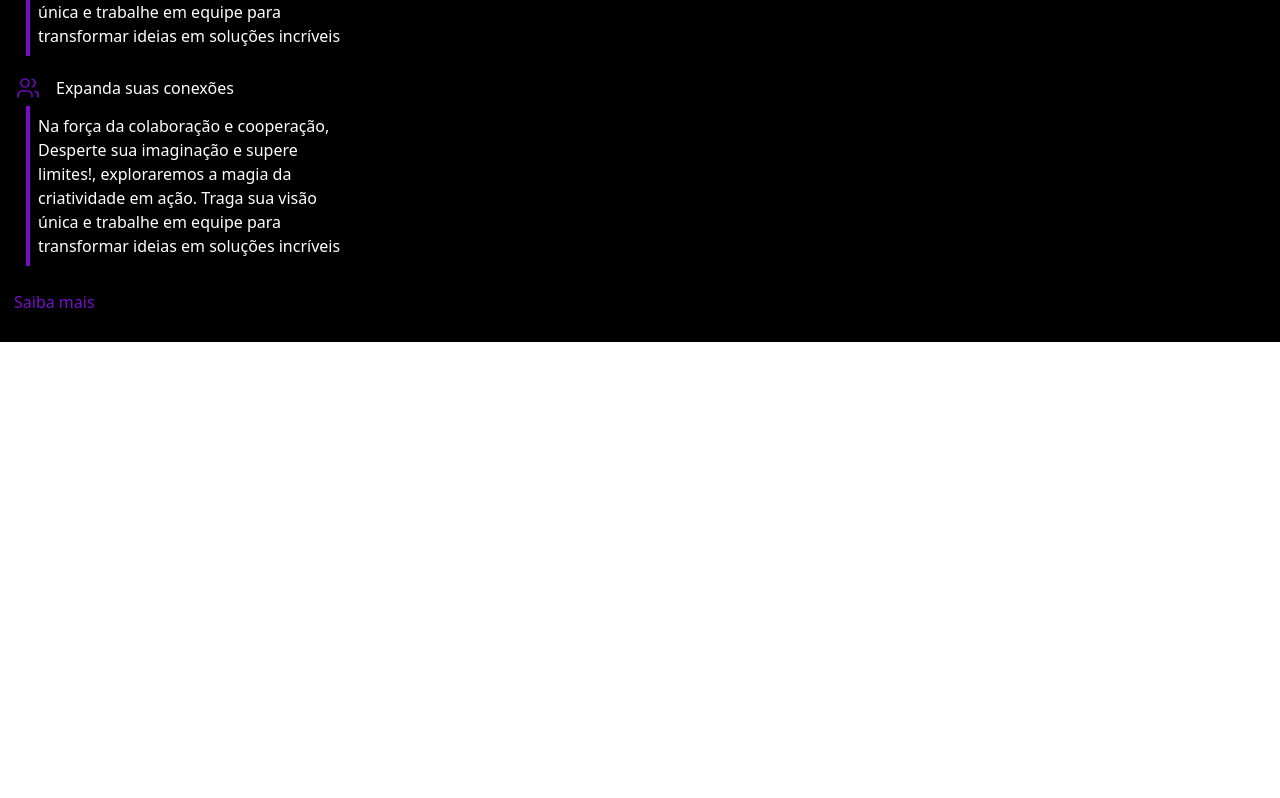
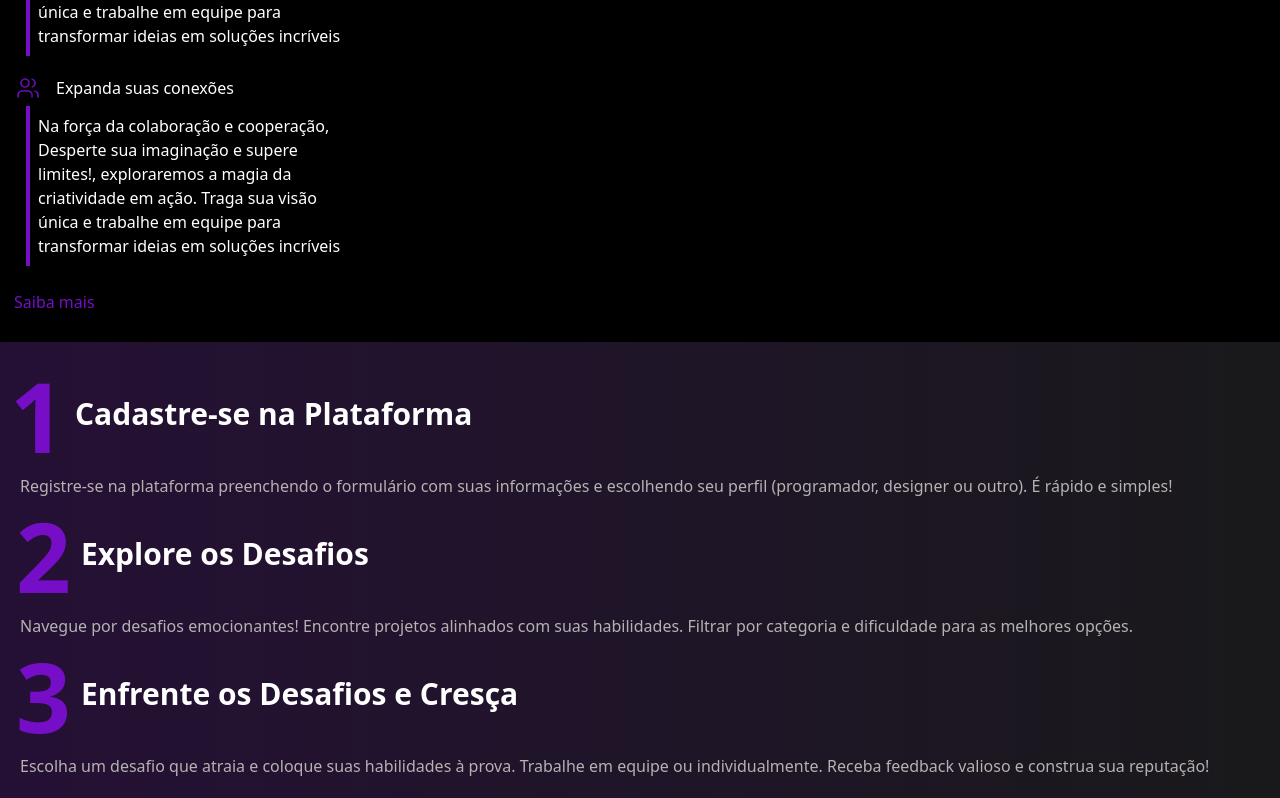
Before and after one commit to Kaiqueav/Draft-Lab, a Vue app: page / in a window 1280 px wide. Shown: the part 924-1722 px from the top of the page. Before the commit the page ends 1266 px from the top, so only its background shows below. Built offline with nearby package versions, Linux system fonts and the light colour scheme.

Commit message:
criação do componente work

```diff
--- a/index.html
+++ b/index.html
@@ -8,7 +8,7 @@
     <title>Vue</title>
   </head>
   <body>
-    <div id="app"  class="bg-gradient-to-r from-[#19191B]   to-[#251035] "></div>
+    <div id="app"  class="bg-gradient-to-r from-[#251035] to-[#19191B] "></div>
     <script type="module" src="/src/main.js"></script>
   </body>
 </html>
--- a/src/App.vue
+++ b/src/App.vue
@@ -2,13 +2,16 @@
     import Header from './components/Header.vue'
     import Banner from './components/Banner.vue'
     import About from './components/About.vue'
+    import Work from './components/Work.vue'
+
 </script>
 
 <template>
     <div>
          <Header logo = "/img/Header.Logo.png" />
          <Banner check = "/img/check-check.png" />
-         <About heart = "/img/heart-handshake.png" world="/img/globe-2.png" smile="/img/smile-plus.png" users="/img/users.png"      />
+         <About heart = "/img/heart-handshake.png" world="/img/globe-2.png" smile="/img/smile-plus.png" users="/img/users.png"/>
+         <Work />
     </div>
 
 </template>
--- /dev/null
+++ b/src/components/Work.vue
@@ -0,0 +1,41 @@
+<script setup>
+
+
+</script>
+
+
+<template>
+ <div class="p-2.5 mt-4">
+    <div class="flex flex-row">
+        <h1 class="text-[#760EC8] text-8xl font-bold ml-0"> 1</h1>
+        <h2 class="text-white font-bold text-3xl mt-7 ml-2.5"> Cadastre-se na Plataforma</h2>
+    </div>
+        <p class="text-[#b6b2b2] p-2.5">
+            Registre-se na plataforma preenchendo o formulário com suas
+             informações e escolhendo seu perfil (programador, designer ou outro).
+              É rápido e simples!
+        </p>
+        <div class="flex flex-row">
+        <h1 class="text-[#760EC8] text-8xl font-bold ml-1.5"> 2</h1>
+        <h2 class="text-white font-bold text-3xl mt-7  ml-2.5"> Explore os Desafios </h2>
+    </div>
+        <p class="text-[#b6b2b2] p-2.5">
+            Navegue por desafios emocionantes!
+            Encontre projetos alinhados com suas habilidades.
+             Filtrar por categoria e dificuldade para as melhores opções.
+        </p>
+        <div class="flex flex-row">
+        <h1 class="text-[#760EC8] text-8xl font-bold ml-1.5"> 3</h1>
+        <h2 class="text-white font-bold text-3xl mt-7  ml-2.5"> Enfrente os Desafios e Cresça </h2>
+    </div>
+        <p class="text-[#b6b2b2] p-2.5">
+            Escolha um desafio que atraia e coloque suas habilidades à prova.
+             Trabalhe em equipe ou individualmente.
+              Receba feedback valioso e construa sua reputação!
+        </p>
+ </div>
+</template>7
+<style scoped>
+
+
+</style>
--- a/src/style.css
+++ b/src/style.css
@@ -1,10 +1,3 @@
 @tailwind base;
 @tailwind components;
 @tailwind utilities;
-
-
-#app{
-    height: 100vh;
-    width: 100%;
-
-}
```
